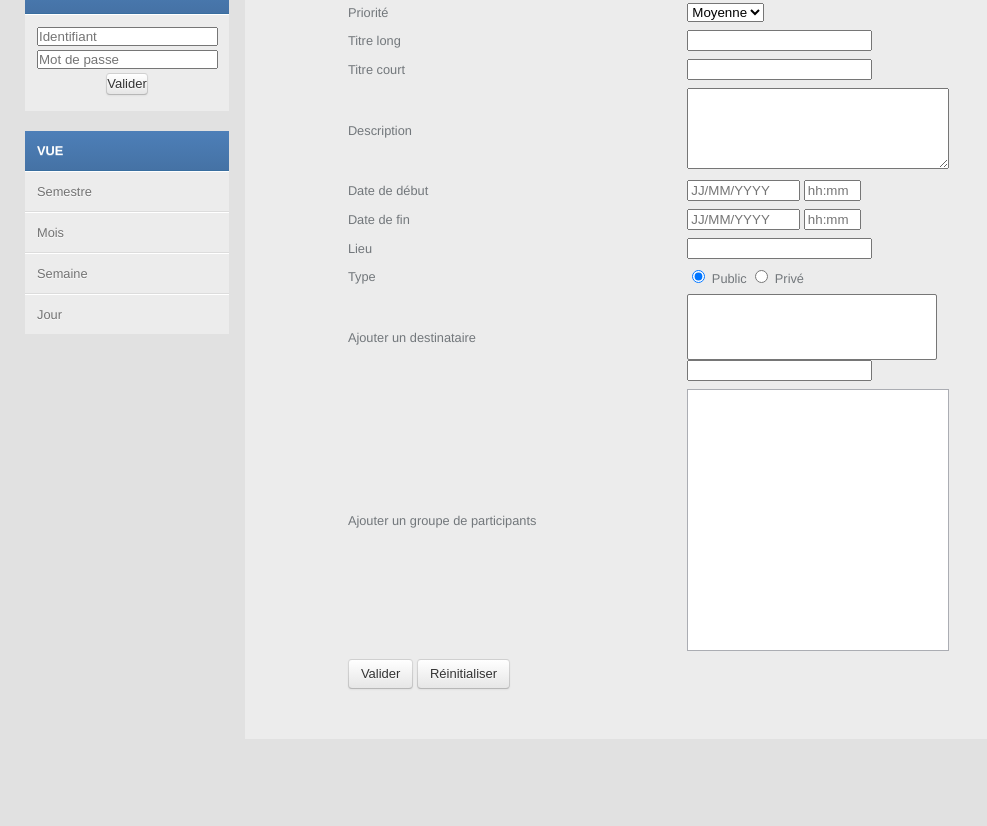
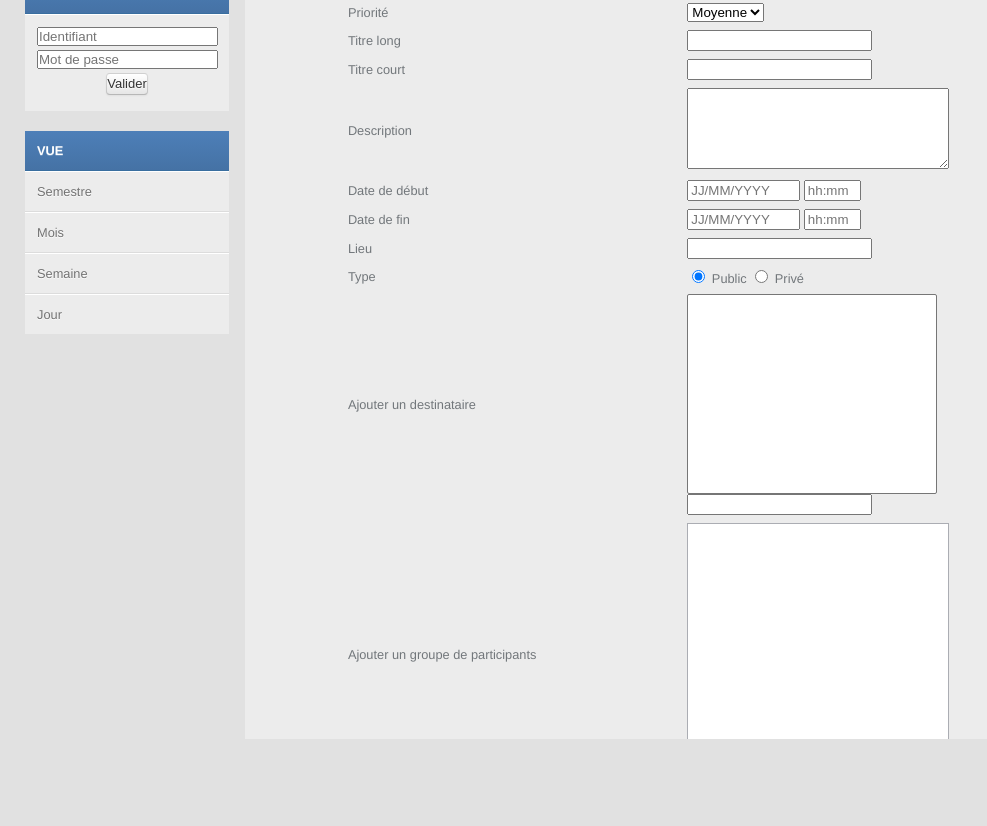
Before and after one commit to LinkedFluuuush/AgendactIfs, a PHP site: page /Pages/Evenement/creer.php in a window 1280 px wide. Shown: the part 30-856 px from the top of the page, without its empty margins (0-987 px from the left). Run offline with PHP 8.4, Linux system fonts and the light colour scheme; data that the repository does not hold is empty.

Commit message:
modif taille cadre

```diff
--- a/Pages/Evenement/creer.php
+++ b/Pages/Evenement/creer.php
@@ -308,7 +308,7 @@ if(!empty($_POST['submit']))
 		<tr>
 			<td class="descForm">Ajouter un destinataire</td>
 			<td class="Form">
-			<select id="dest" name="dest[]" multiple style="width:250px;">
+			<select id="dest" name="dest[]" multiple style="height:200px;width:250px;">
 			</select><br/>
 			<input type="text" name="addParticipant" id="addParticipant" class="boutonForm"/>
 			<div id="resultsParticipant"></div></td>
```
